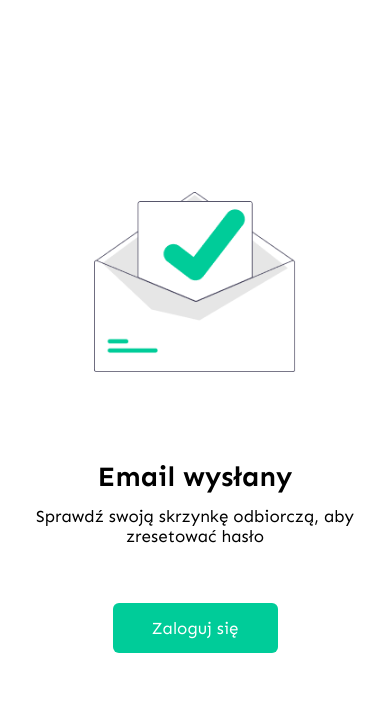
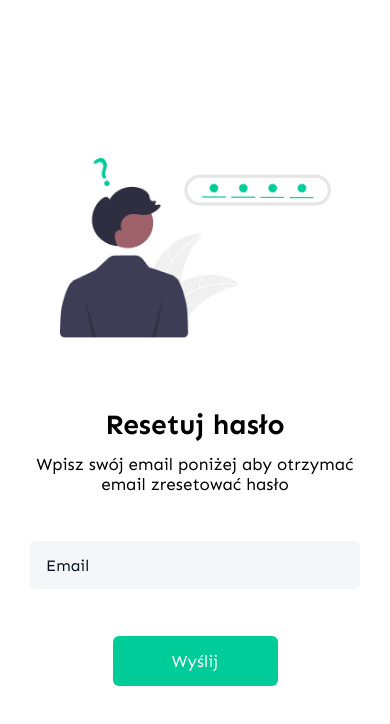
Before and after one commit to hackathon-tdp/myenergy-app, a React Native app: screen / in a window 390 px wide. Shown: the top 724 px of the page. Built offline with nearby package versions, Linux system fonts and the light colour scheme.

Commit message:
fixed typos and styles

```diff
--- a/App.js
+++ b/App.js
@@ -30,8 +30,8 @@ export default function App() {
                 ) : (
                     // <SignUp loginSetter={setIsLoggedIn} />
                     // <Login loginSetter={setIsLoggedIn} />
-                    // <PasswordReset />
-                    <EmailSent />
+                    <PasswordReset />
+                    // <EmailSent />
                 )}
             </NavigationContainer>
         </View>
--- a/src/components/base/Input.js
+++ b/src/components/base/Input.js
@@ -68,7 +68,7 @@ const styles = StyleSheet.create({
     input: {
         backgroundColor: "#F4F6F9",
         fontSize: 16,
-        height: 60,
+        height: 48,
         borderRadius: 5,
         paddingHorizontal: 16,
         paddingRight: 70,
--- a/src/views/Login.js
+++ b/src/views/Login.js
@@ -49,14 +49,14 @@ export const Login = ({loginSetter}) => {
             </InlineBox>
             <Input
                 marginTop={16}
-                placeholder='email'
+                placeholder='Email'
                 secure={false}
                 // icon={"email"}
                 autoComplete='email'
             />
             <Input
                 marginTop={13}
-                placeholder='hasło'
+                placeholder='Hasło'
                 secure={true}
                 // icon={"power"}
                 autoComplete='password'
--- a/src/views/PasswordReset.js
+++ b/src/views/PasswordReset.js
@@ -18,7 +18,7 @@ export const PasswordReset = () => {
             </Description>
             <Input
                 marginTop={47}
-                placeholder='email'
+                placeholder='Email'
                 secure={false}
                 autoComplete='email'
             />
--- a/src/views/SignUp.js
+++ b/src/views/SignUp.js
@@ -14,19 +14,19 @@ export const SignUp = () => {
             <Heading marginTop={58}>Zarejestruj się</Heading>
             <Input
                 marginTop={76}
-                placeholder='email'
+                placeholder='Email'
                 secure={false}
                 autoComplete='email'
             />
             <Input
                 marginTop={14}
-                placeholder='hasło'
+                placeholder='Hasło'
                 secure={true}
                 autoComplete='password-new'
             />
             <Input
                 marginTop={14}
-                placeholder='powtórz hasło'
+                placeholder='Hasło'
                 secure={true}
                 autoComplete='password-new'
             />
```
